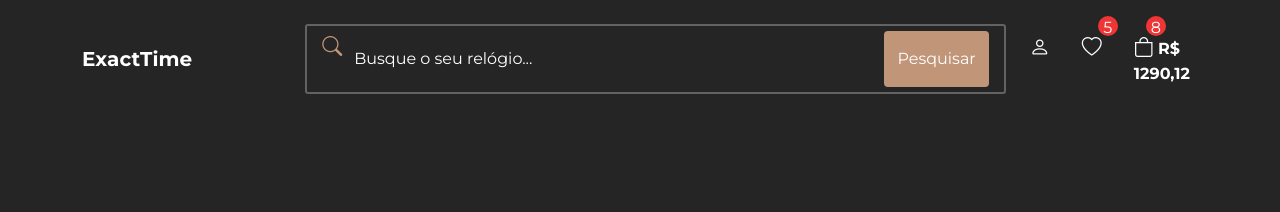
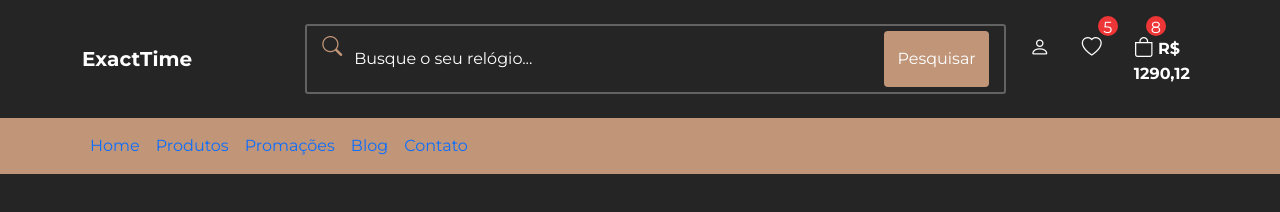
Before and after one commit to wanderlan999/ExactTime, a plain HTML site: page index.html in a window 1280 px wide. Drawn offline with nearby package versions, Linux system fonts and the light colour scheme.

Commit message:
navbar inferior

```diff
--- a/index.html
+++ b/index.html
@@ -13,15 +13,20 @@
   <!-- Google fonts -->
   <link rel="preconnect" href="https://fonts.googleapis.com">
   <link rel="preconnect" href="https://fonts.gstatic.com" crossorigin>
-   <link href="https://fonts.googleapis.com/css2?family=Montserrat:ital,wght@0,100;0,200;0,300;0,400;0,500;0,600;0,700;0,800;0,900;1,100;1,200;1,300;1,400;1,500;1,600;1,700;1,800;1,900&display=swap" rel="stylesheet">
+  <link
+    href="https://fonts.googleapis.com/css2?family=Montserrat:ital,wght@0,100;0,200;0,300;0,400;0,500;0,600;0,700;0,800;0,900;1,100;1,200;1,300;1,400;1,500;1,600;1,700;1,800;1,900&display=swap"
+    rel="stylesheet">
   <!-- Bootstrap -->
-   <link href="https://cdn.jsdelivr.net/npm/bootstrap@5.0.1/dist/css/bootstrap.min.css" rel="stylesheet" integrity="sha384-+0n0xVW2eSR5OomGNYDnhzAbDsOXxcvSN1TPprVMTNDbiYZCxYbOOl7+AMvyTG2x" crossorigin="anonymous">
+  <link href="https://cdn.jsdelivr.net/npm/bootstrap@5.0.1/dist/css/bootstrap.min.css" rel="stylesheet"
+    integrity="sha384-+0n0xVW2eSR5OomGNYDnhzAbDsOXxcvSN1TPprVMTNDbiYZCxYbOOl7+AMvyTG2x" crossorigin="anonymous">
   <!-- Ícones -->
   <link rel="stylesheet" href="https://cdn.jsdelivr.net/npm/bootstrap-icons@1.5.0/font/bootstrap-icons.css">
   <!-- CSS -->
   <link rel="stylesheet" href="css/styles.css">
   <!-- Bootstrap JS -->
-   <script src="https://cdn.jsdelivr.net/npm/bootstrap@5.0.2/dist/js/bootstrap.bundle.min.js" integrity="sha384-MrcW6ZMFYlzcLA8Nl+NtUVF0sA7MsXsP1UyJoMp4YLEuNSfAP+JcXn/tWtIaxVXM" crossorigin="anonymous"></script>
+  <script src="https://cdn.jsdelivr.net/npm/bootstrap@5.0.2/dist/js/bootstrap.bundle.min.js"
+    integrity="sha384-MrcW6ZMFYlzcLA8Nl+NtUVF0sA7MsXsP1UyJoMp4YLEuNSfAP+JcXn/tWtIaxVXM"
+    crossorigin="anonymous"></script>
 
 
 
@@ -67,7 +72,43 @@
     </div>
   </nav>
 
+  <!--BOTTOM NAVBAR-->
 
+  <nav class="navbar navbar-expand-lg secondary-bg-color p-2"
+   id="bottom-navbar-container">
+    <div class="container">
+     <button
+    class="navbar-toggler"
+    type="buttom"
+    data-bs-toggle="collapse"
+    data-bs-target="#bottom-navbar"
+    aria-controls="bottom-navbar"
+    aria-expanded="false"
+    aria-label="toggle navigation"
+    >
+    <i class="bi bi-list"></i>
+  </button>
+     <ul class="navbar-nav mb-2 mb-lg-0 collapse navbar-collapse" id="bottom-navbar">
+      <li class="nav-item">
+        <a href="#"class="nav-link">Home</a>
+      </li>
+      <li class="nav-item">
+        <a href="#"class="nav-link">Produtos</a>
+      </li>
+      <li class="nav-item">
+        <a href="#"class="nav-link">Promações</a>
+      </li>
+      <li class="nav-item">
+        <a href="#"class="nav-link">Blog</a>
+      </li>
+      <li class="nav-item">
+        <a href="#"class="nav-link">Contato</a>
+      </li>
+     </ul>
+    </div>
+  </nav>
+
+  <!--FIM NAVBAR-->
 
 </body>
 
```
Lines whose indentation alone changed are shown as unchanged.
